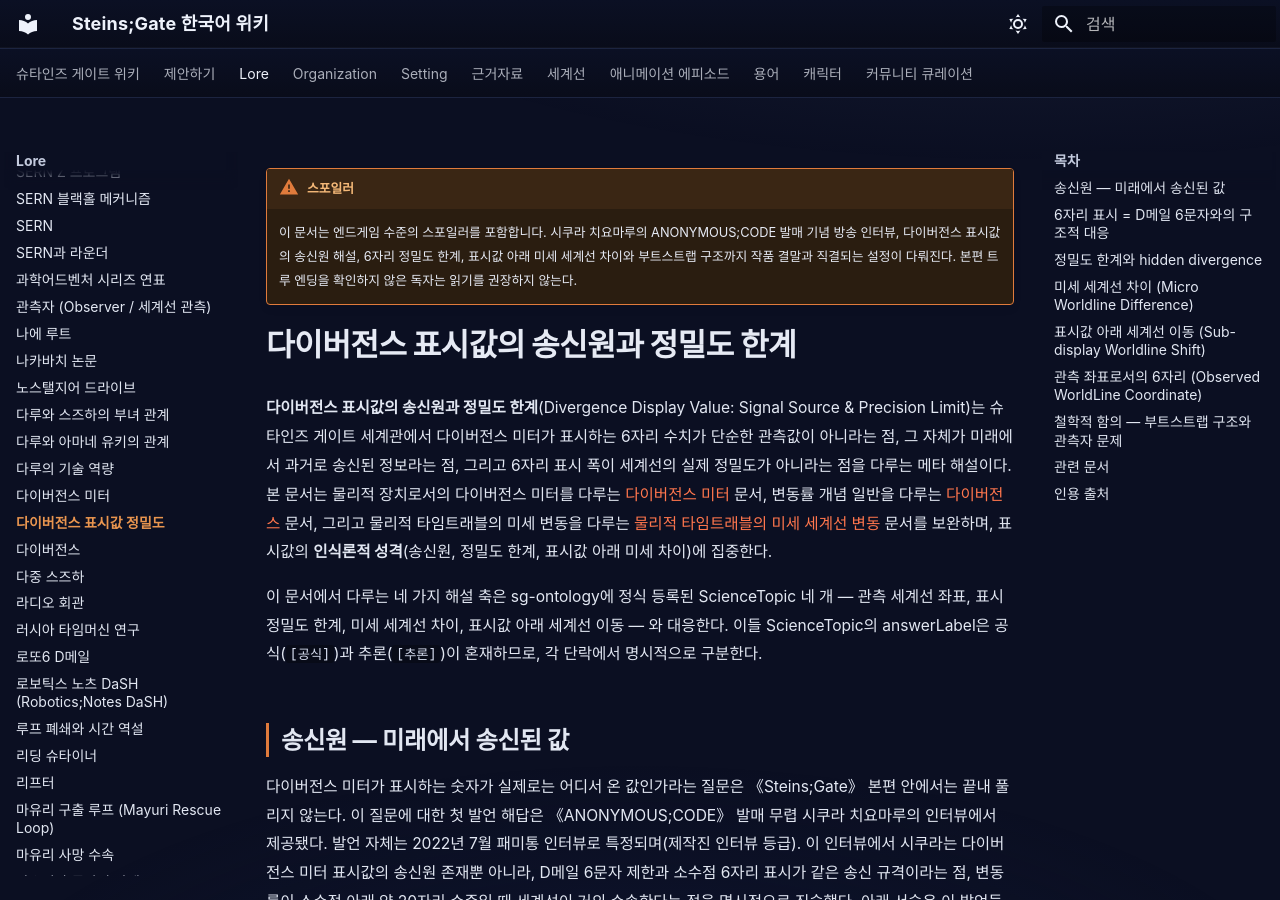
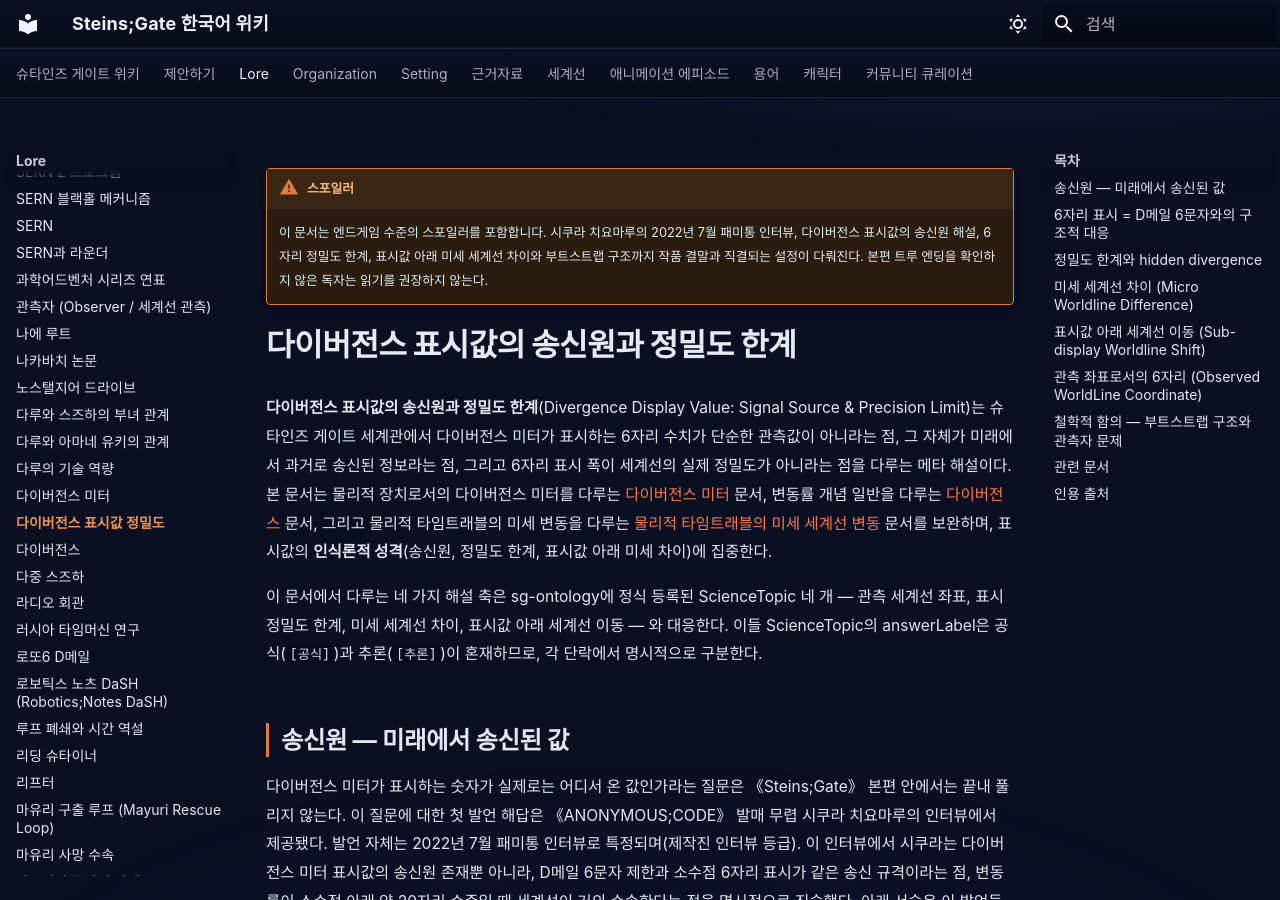
Before and after one commit to sgwiki/sgwiki.github.io, an MkDocs documentation site: the page built from wiki/lore/다이버전스-표시값-정밀도.md, in a window 1280 px wide and 900 px high. Built offline with MkDocs 1.6.1 and Material for MkDocs 9.7.7, drawn with Linux system fonts in a browser that asks for light colours; some web fonts are replaced.

Commit message:
fix(wiki): 다이버전스-표시값-정밀도 — P10 e296db14 패치 적용

```diff
--- a/wiki/lore/다이버전스-표시값-정밀도.md
+++ b/wiki/lore/다이버전스-표시값-정밀도.md
@@ -4,7 +4,7 @@ description: "다이버전스 표시값의 송신원과 정밀도 한계(Diverge
 ---
 
 !!! warning "스포일러"
-    이 문서는 엔드게임 수준의 스포일러를 포함합니다. 시쿠라 치요마루의 ANONYMOUS;CODE 발매 기념 방송 인터뷰, 다이버전스 표시값의 송신원 해설, 6자리 정밀도 한계, 표시값 아래 미세 세계선 차이와 부트스트랩 구조까지 작품 결말과 직결되는 설정이 다뤄진다. 본편 트루 엔딩을 확인하지 않은 독자는 읽기를 권장하지 않는다.
+    이 문서는 엔드게임 수준의 스포일러를 포함합니다. 시쿠라 치요마루의 2022년 7월 패미통 인터뷰, 다이버전스 표시값의 송신원 해설, 6자리 정밀도 한계, 표시값 아래 미세 세계선 차이와 부트스트랩 구조까지 작품 결말과 직결되는 설정이 다뤄진다. 본편 트루 엔딩을 확인하지 않은 독자는 읽기를 권장하지 않는다.
 
 # 다이버전스 표시값의 송신원과 정밀도 한계
 
```
